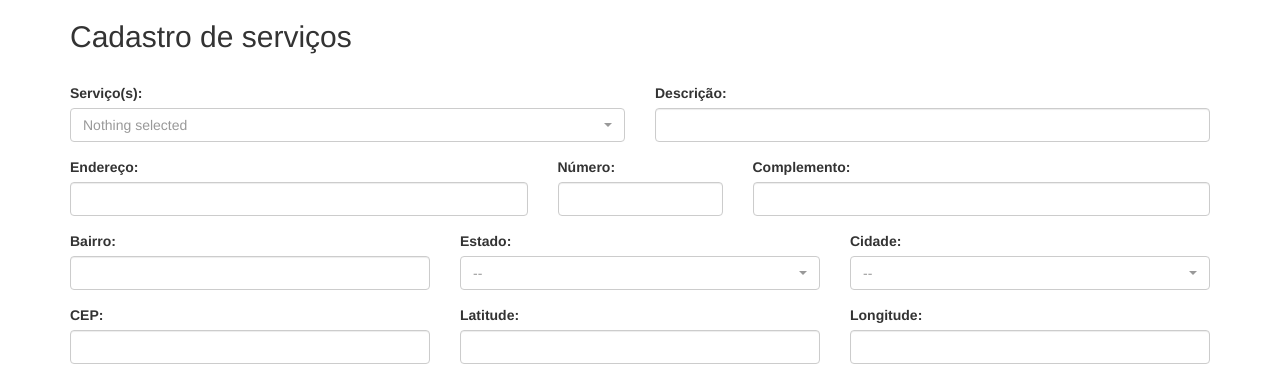
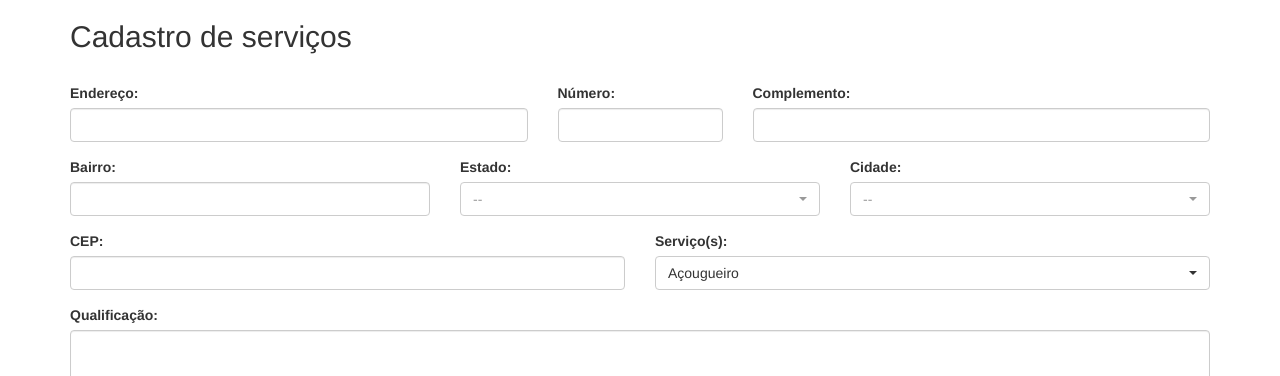
Before and after one commit to giovannealmeida/versalius-akijob, a CodeIgniter app: page /akijob/index.php/register_service/index in a window 1280 px wide. Shown: the top 376 px of the page. Run offline with CodeIgniter, Linux system fonts and the light colour scheme; data comes from the database, SQL or seed files in the repository; both versions use the stored data as it was after the commit; some libraries are stand-ins or nearby versions.

Commit message:
Remoção dos input latitude e longitude, mudança do input description para textarea

```diff
--- a/application/views/register_service.php
+++ b/application/views/register_service.php
@@ -15,6 +15,8 @@
             <h2>Cadastro de serviços</h2>
             <br>
             <form action="<?= base_url('index.php/register_service/index'); ?>" method="post" id="registerService">
+                <input id="latitude" name="latitude" type="hidden">
+                <input id="longitude" name="longitude" type="hidden">
                 <?php if (validation_errors()): ?>
                     <div class="alert alert-danger">
                         <strong>Erros no formulário!</strong><br/>
@@ -33,28 +35,6 @@
                         <br/>
                     </div>
                 <?php endif; ?>
-                <div class = "row">
-                    <div class="col-md-6">
-                        <div class="form-group">
-                            <label>Serviço(s):</label>
-                            <?php if ($this->input->post('selectService') != NULL): ?>
-                                <?php $selectedService = array($this->input->post('selectService')); ?>
-                            <?php else : ?>
-                                <?php $selectedService = array(0); ?>
-                            <?php endif; ?>
-                            <?php foreach ($jobs as $job): ?>
-                                <?php $optionsService[$job['id']] = $job['name']; ?>
-                            <?php endforeach; ?>
-                            <?php echo form_multiselect(array('class' => "selectpicker", 'multiple data-live-search' => "true", 'data-width' => "100%", 'name' => "selectService[]", 'id' => "selectService",), $optionsService, ($this->input->post('selectService')) ? $this->input->post('selectService') : $selectedService); ?>
-                        </div>
-                    </div>
-                    <div class="col-md-6">
-                        <div class="form-group">
-                            <label>Descrição:</label>
-                            <?php echo form_input(array('name' => 'description', 'class' => 'form-control', 'id' => 'description'), set_value('description', $this->input->post('description') == NULL ? '' : $this->input->post('description'))); ?>
-                        </div>
-                    </div>
-                </div>
                 <div class = "row">
                     <div class="col-md-5">
                         <div class="form-group">
@@ -115,22 +95,45 @@
                     </div>
                 </div>
                 <div class = "row">
-                    <div class="col-md-4">
+                    <div class="col-md-6">
                         <div class="form-group">
                             <label>CEP:</label>
                             <?php echo form_input(array('name' => 'zipCode', 'class' => 'form-control', 'id' => 'zipCode'), set_value('zipCode', $this->input->post('zipCode') == NULL ? '' : $this->input->post('zipCode'))); ?>
                         </div>
                     </div>
-                    <div class="col-md-4">
+                    <div class="col-md-6">
                         <div class="form-group">
-                            <label>Latitude:</label>
-                            <?php echo form_input(array('name' => 'latitude', 'class' => 'form-control', 'id' => 'latitude'), set_value('latitude', $this->input->post('latitude') == NULL ? '' : $this->input->post('latitude'))); ?>
+                            <label>Serviço(s):</label>
+                            <?php if ($this->input->post('selectService') != NULL): ?>
+                                <?php $selectedService = array($this->input->post('selectService')); ?>
+                            <?php else : ?>
+                                <?php $selectedService = array(0); ?>
+                            <?php endif; ?>
+                            <?php foreach ($jobs as $job): ?>
+                                <?php $optionsService[$job['id']] = $job['name']; ?>
+                            <?php endforeach; ?>
+                            <?php echo form_dropdown(array('class' => "selectpicker", 'data-live-search' => "true", 'data-width' => "100%", 'name' => "selectService[]", 'id' => "selectService",), $optionsService, ($this->input->post('selectService')) ? $this->input->post('selectService') : $selectedService); ?>
                         </div>
                     </div>
-                    <div class="col-md-4">
+                </div>
+                <div class = "row">
+                    <div class="col-md-12">
                         <div class="form-group">
-                            <label>Longitude:</label>
-                            <?php echo form_input(array('name' => 'longitude', 'class' => 'form-control', 'id' => 'longitude'), set_value('longitude', $this->input->post('longitude') == NULL ? '' : $this->input->post('longitude'))); ?>
+                            <label>Qualificação:</label>
+                            <textarea class="form-control" rows="5" id="description" value="<?php $this->input->post('description') == NULL ? '' : $this->input->post('description') ?>"></textarea>
+                        </div>
+                    </div>
+                </div>
+
+                <div class = "row">
+                    <div class="col-md-12">
+                        <div class="form-group">
+                            <div class="checkbox">
+                                <label><input type="checkbox" value="">Disponibilidade Final de Semana</label>
+                            </div>
+                            <div class="checkbox">
+                                <label><input type="checkbox" value="">Disponibilidade 24h</label>
+                            </div>
                         </div>
                     </div>
                 </div>
@@ -142,18 +145,16 @@
                 <!-- END MAPA-->
             </div>
             <div class = "row">
-                <div class="col-md-1" style="margin-top: 30px; float:right;">
+                <div style="margin-top: 30px; margin-bottom: 30px; float: right;">
+                    <button type="button" class="btn btn-danger">Cancelar</button>
                     <button type="submit" class="btn btn-success" id="register">Cadastrar</button>
-                </div>
-                <div class="col-md-1" style="margin-top: 30px; float:right;">
-                    <button type="button" class="btn btn-danger">Cancelar</button>
                 </div>
             </div>
         </div>
         <script type='text/javascript'>var base_url = {url: "<?= base_url() ?>"};</script>
         <script src="https://maps.googleapis.com/maps/api/js?key=AIzaSyC69Ji81pHJ6ol7VhIrIDE1mUofcZw_WuA&libraries=places&callback=initAutocomplete" async defer></script>
         <script src="<?= base_url('/assets/js/google_maps/mapsRegister.js'); ?>" type="text/javascript"></script>
-        <script> setLatLng(<?=$coordinates[0]['latitude']?>, <?=$coordinates[0]['longitude']?>); </script>
+        <script> setLatLng(<?= $coordinates[0]['latitude'] ?>, <?= $coordinates[0]['longitude'] ?>);</script>
         <script src="<?= base_url('/assets/js/changeCity.js'); ?>" type="text/javascript"></script>
         <link href="<?= base_url('/assets/css/google_maps/mapsRegister.css'); ?>" rel="stylesheet" type="text/css" />
     </body>
```
Also changed, not shown: akijob.sql.
